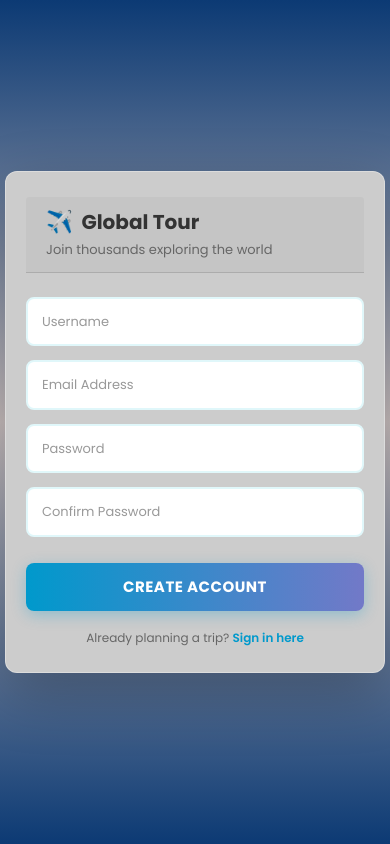
After one commit to Madhusudan04337/travello-web, a Django app: page /accounts/register in a window 390 px wide. The commit adds this page. Run offline with Django 4.2, Linux system fonts and the light colour scheme; some libraries are stand-ins or nearby versions.

Commit message:
feat: complete accounts registration workflow with database connectivity

```diff
--- /dev/null
+++ b/accounts/urls.py
@@ -0,0 +1,7 @@
+from django.contrib import admin
+from django.urls import path
+from . import views
+
+urlpatterns = [
+    path('register',views.register,name='register')
+]
--- a/accounts/views.py
+++ b/accounts/views.py
@@ -1,3 +1,35 @@
-from django.shortcuts import render
+from django.contrib.auth.models import User
+from django.shortcuts import render, redirect
+from django.contrib import messages
 
-# Create your views here.
+# ... other imports
+
+def register(req):
+    if req.method == 'POST':
+        # Retrieve form data
+        username = req.POST['username']
+        email = req.POST['email']
+        password1 = req.POST['password1']
+        password2 = req.POST['password2']
+
+        # 1. Validation for password match and field presence (which you likely have)
+        if password1 != password2:
+            messages.error(req, 'Passwords do not match')
+            return redirect('register')
+
+        # 2. Add the check for existing username
+        if User.objects.filter(username=username).exists():
+            messages.error(req, 'Username already exists. Please choose a different one.')
+            return redirect('register')
+
+        # 3. Create the user only if validation passes
+        if not User.objects.filter(username=username).exists():
+            # The line that caused the error is here:
+            user = User.objects.create_user(username=username, password=password1, email=email)
+            user.save()
+
+            # Optional: Add a success message
+            messages.success(req, 'Registration successful. You can now log in.')
+             # Or wherever you want to redirect after success
+
+    return render(req, 'register.html')
--- a/templates/index.html
+++ b/templates/index.html
@@ -35,6 +35,7 @@
 									<ul class="d-flex flex-row align-items-start justify-content-start">
 										<li class="active"><a href="index.html">Home</a></li>
 										<li><a href="contact.html">Contact</a></li>
+										<li><a href="accounts/register">Register</a></li>
 									</ul>
 								</nav>
 								<div class="header_phone ml-auto">Call us: 00-56 445 678 33</div>
@@ -77,10 +78,8 @@
 			<div class="menu_content">
 				<ul>
 					<li><a href="inex.html">Home</a></li>
-					<li><a href="about.html">About us</a></li>
-					<li><a href="#">Services</a></li>
-					<li><a href="news.html">News</a></li>
 					<li><a href="contact.html">Contact</a></li>
+					<li><a href="accounts/register">Register</a></li>
 				</ul>
 			</div>
 			<div class="menu_social">
--- /dev/null
+++ b/templates/register.html
@@ -0,0 +1,444 @@
+{% load static %}
+<!DOCTYPE html>
+<html lang="en">
+<head>
+    <meta charset="UTF-8">
+    <meta name="viewport" content="width=device-width, initial-scale=1.0">
+    <title>Register - Global Tour</title>
+    <link rel="stylesheet" type="text/css" href="{% static 'styles/bootstrap4/bootstrap.min.css'%}">
+    <link href="https://fonts.googleapis.com/css2?family=Poppins:wght@300;400;600;700&display=swap" rel="stylesheet">
+    <style>
+        :root {
+            --primary: #0099cc;
+            --accent: #ffaa00;
+            --dark: #1b264f;
+            --light: #f8f9fa;
+            --border: #e0f7fa;
+            --text: #333;
+        }
+
+        * {
+            margin: 0;
+            padding: 0;
+            box-sizing: border-box;
+        }
+
+        body {
+            background: linear-gradient(to bottom, #0c3a74, #c5bbbb, #0c3a74);
+            min-height: 100vh;
+            font-family: 'Poppins', sans-serif;
+            overflow-x: hidden;
+            color: var(--text);
+        }
+
+        /* Using Bootstrap's container-fluid for full width utilization */
+        .container-fluid {
+            padding: 0 !important;
+        }
+
+        /* Reduced padding to tighten layout */
+        .d-flex-center {
+            display: flex;
+            align-items: center;
+            justify-content: center;
+            min-height: 100vh;
+            gap: 0;
+        }
+
+        /* Image Column */
+        .col-image {
+            display: flex;
+            align-items: center;
+            justify-content: center;
+            padding: 20px;
+            animation: slideInLeft 0.8s ease-out;
+        }
+
+        .col-image img {
+            max-width: 100%;
+            height: auto;
+            filter: drop-shadow(8px 8px 20px rgba(0, 0, 0, 0.3));
+        }
+
+        /* Form Column */
+        .col-form {
+            display: flex;
+            align-items: center;
+            justify-content: center;
+            padding: 20px;
+            animation: slideInRight 0.8s ease-out;
+        }
+
+        /* Increased padding for better proportions */
+        .register-card {
+            background: #ccc;
+            backdrop-filter: blur(10px);
+            border-radius: 15px;
+            padding: 40px 35px;
+            box-shadow: 0 20px 60px rgba(0, 0, 0, 0.25);
+            border: 1px solid rgba(255, 255, 255, 0.3);
+            width: 100%;
+            max-width: 450px;
+        }
+
+        /* Increased card header spacing */
+        .card-header {
+            margin-bottom: 24px;
+            animation: fadeInDown 0.6s ease-out;
+        }
+
+        .card-title {
+            font-size: 24px;
+            font-weight: 700;
+            color: var(--text);
+            margin-bottom: 5px;
+            display: flex;
+            align-items: center;
+            gap: 8px;
+        }
+
+        .card-subtitle {
+            font-size: 13px;
+            color: #666;
+            font-weight: 400;
+            margin: 0;
+        }
+
+        /* Increased form field spacing from 10px to 14px for better breathing room */
+        .form-group {
+            margin-bottom: 14px;
+            animation: fadeInUp 0.6s ease-out backwards;
+        }
+
+        .form-group:nth-child(1) { animation-delay: 0.1s; }
+        .form-group:nth-child(2) { animation-delay: 0.2s; }
+        .form-group:nth-child(3) { animation-delay: 0.3s; }
+        .form-group:nth-child(4) { animation-delay: 0.4s; }
+
+        /* Improved input padding from 11px to 13px and increased border visibility */
+        .form-control {
+            border: 2px solid var(--border);
+            border-radius: 8px;
+            padding: 13px 14px;
+            font-family: 'Poppins', sans-serif;
+            font-size: 14px;
+            background: #fff;
+            transition: all 0.3s ease;
+        }
+
+        .form-control::placeholder {
+            color: #999;
+            font-weight: 400;
+        }
+
+        .form-control:focus {
+            outline: none;
+            border-color: var(--primary);
+            background: #fff;
+            box-shadow: 0 0 0 3px rgba(0, 153, 204, 0.1);
+        }
+
+        .form-control.error {
+            border-color: #ff4757;
+            background: rgba(255, 71, 87, 0.05);
+        }
+
+        .form-control.success {
+            border-color: #2ed573;
+            background: rgba(46, 213, 115, 0.05);
+        }
+
+        .error-message {
+            font-size: 11px;
+            color: #ff4757;
+            margin-top: 2px;
+            display: none;
+        }
+
+        .error-message.show {
+            display: block;
+        }
+
+        /* Increased button padding and margin */
+        .btn-register {
+            width: 100%;
+            background: linear-gradient(to right, var(--primary), #7279c8);
+            color: white;
+            border: none;
+            border-radius: 8px;
+            padding: 13px 20px;
+            font-size: 15px;
+            font-weight: 700;
+            letter-spacing: 0.5px;
+            cursor: pointer;
+            margin-top: 12px;
+            transition: all 0.3s ease;
+            position: relative;
+            overflow: hidden;
+            box-shadow: 0 4px 15px rgba(0, 153, 204, 0.3);
+        }
+
+        .btn-register::before {
+            content: '';
+            position: absolute;
+            top: 0;
+            left: -100%;
+            width: 100%;
+            height: 100%;
+            background: linear-gradient(90deg, transparent, rgba(255, 255, 255, 0.2), transparent);
+            transition: left 0.5s ease;
+        }
+
+        .btn-register:hover {
+            transform: translateY(-2px);
+            box-shadow: 0 8px 25px rgba(0, 153, 204, 0.4);
+        }
+
+        .btn-register:hover::before {
+            left: 100%;
+        }
+
+        .btn-register:active {
+            transform: translateY(0);
+        }
+
+        /* Increased footer spacing */
+        .form-footer {
+            text-align: center;
+            margin-top: 18px;
+            font-size: 12px;
+            color: #666;
+            animation: fadeIn 0.8s ease-out 0.7s backwards;
+        }
+
+        .form-footer a {
+            color: var(--primary);
+            text-decoration: none;
+            font-weight: 600;
+            transition: color 0.3s ease;
+        }
+
+        .form-footer a:hover {
+            color: var(--accent);
+        }
+
+        /* Animations */
+        @keyframes slideInLeft {
+            from {
+                opacity: 0;
+                transform: translateX(-50px);
+            }
+            to {
+                opacity: 1;
+                transform: translateX(0);
+            }
+        }
+
+        @keyframes slideInRight {
+            from {
+                opacity: 0;
+                transform: translateX(50px);
+            }
+            to {
+                opacity: 1;
+                transform: translateX(0);
+            }
+        }
+
+        @keyframes fadeInDown {
+            from {
+                opacity: 0;
+                transform: translateY(-20px);
+            }
+            to {
+                opacity: 1;
+                transform: translateY(0);
+            }
+        }
+
+        @keyframes fadeInUp {
+            from {
+                opacity: 0;
+                transform: translateY(20px);
+            }
+            to {
+                opacity: 1;
+                transform: translateY(0);
+            }
+        }
+
+        @keyframes fadeIn {
+            from {
+                opacity: 0;
+            }
+            to {
+                opacity: 1;
+            }
+        }
+
+        /* Responsive layout using Bootstrap breakpoints */
+        @media (max-width: 992px) {
+            .col-image {
+                display: none;
+            }
+
+            .col-form {
+                flex: 1;
+            }
+
+            .register-card {
+                padding: 30px 25px;
+            }
+        }
+
+        @media (max-width: 768px) {
+            .register-card {
+                padding: 25px 20px;
+                border-radius: 12px;
+            }
+
+            .card-title {
+                font-size: 20px;
+            }
+
+            .form-control {
+                font-size: 13px;
+            }
+        }
+    </style>
+</head>
+<body>
+    <div class="container-fluid">
+        <div class="row d-flex-center">
+            <!-- Image Section -->
+            <div class="col-lg-6 col-image">
+                <img src="" alt="Global Tour Illustration" class="img-fluid">
+            </div>
+
+            <!-- Form Section -->
+            <div class="col-lg-6 col-form">
+                <div class="register-card">
+                    <div class="card-header">
+                        <h2 class="card-title">
+                            <span style="font-size: 22px;">✈️</span> Global Tour
+                        </h2>
+                        <p class="card-subtitle">Join thousands exploring the world</p>
+                    </div>
+
+                    <form id="registerForm" method="post">
+                        {% csrf_token %}
+                        <div class="form-group">
+                            <input
+                                type="text"
+                                class="form-control"
+                                id="username"
+                                name="username"
+                                placeholder="Username"
+                                required
+                            >
+                            <div class="error-message"></div>
+                        </div>
+
+                        <div class="form-group">
+                            <input
+                                type="email"
+                                class="form-control"
+                                id="email"
+                                name="email"
+                                placeholder="Email Address"
+                                required
+                            >
+                            <div class="error-message"></div>
+                        </div>
+
+                        <div class="form-group">
+                            <input
+                                type="password"
+                                class="form-control"
+                                id="password"
+                                name="password1"
+                                placeholder="Password"
+                                required
+                            >
+                            <div class="error-message"></div>
+                        </div>
+
+                        <div class="form-group">
+                            <input
+                                type="password"
+                                class="form-control"
+                                id="confirm_password"
+                                name="password2"
+                                placeholder="Confirm Password"
+                                required
+                            >
+                            <div class="error-message"></div>
+                        </div>
+
+                        <button type="submit" class="btn-register">CREATE ACCOUNT</button>
+                    </form>
+
+                    <div class="form-footer">
+                        Already planning a trip? <a href="#">Sign in here</a>
+                    </div>
+                </div>
+            </div>
+        </div>
+    </div>
+
+    <script>
+        const form = document.getElementById('registerForm');
+        const inputs = form.querySelectorAll('.form-control');
+
+        inputs.forEach(input => {
+            input.addEventListener('blur', validateField);
+            input.addEventListener('input', validateField);
+        });
+
+        function validateField(e) {
+            const field = e.target;
+            const errorMsg = field.parentElement.querySelector('.error-message');
+            let isValid = true;
+            let message = '';
+
+            if (field.id === 'username') {
+                if (field.value.length < 3) {
+                    isValid = false;
+                    message = 'Username must be at least 3 characters';
+                }
+            } else if (field.id === 'email') {
+                const emailRegex = /^[^\s@]+@[^\s@]+\.[^\s@]+$/;
+                if (!emailRegex.test(field.value)) {
+                    isValid = false;
+                    message = 'Please enter a valid email';
+                }
+            } else if (field.id === 'password') {
+                if (field.value.length < 6) {
+                    isValid = false;
+                    message = 'Password must be at least 6 characters';
+                }
+            } else if (field.id === 'confirm_password') {
+                const password = document.getElementById('password').value;
+                if (field.value !== password) {
+                    isValid = false;
+                    message = 'Passwords do not match';
+                }
+            }
+
+            if (isValid && field.value) {
+                field.classList.remove('error');
+                field.classList.add('success');
+                errorMsg.classList.remove('show');
+            } else if (!isValid) {
+                field.classList.remove('success');
+                field.classList.add('error');
+                errorMsg.textContent = message;
+                errorMsg.classList.add('show');
+            } else {
+                field.classList.remove('error', 'success');
+                errorMsg.classList.remove('show');
+            }
+        }
+    </script>
+</body>
+</html>
--- a/travello_web/urls.py
+++ b/travello_web/urls.py
@@ -21,6 +21,7 @@ from django.conf.urls.static import static
 
 urlpatterns = [
     path('',include('places.urls')),
-    path('admin/', admin.site.urls)
+    path('admin/', admin.site.urls),
+    path('accounts/',include('accounts.urls'))
 ]
 urlpatterns += static(settings.MEDIA_URL,document_root=settings.MEDIA_ROOT)
```
